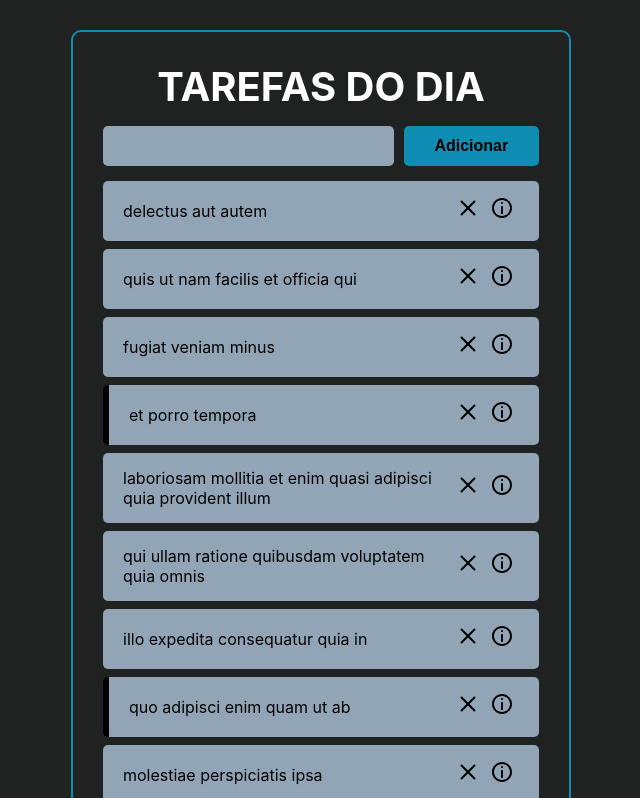
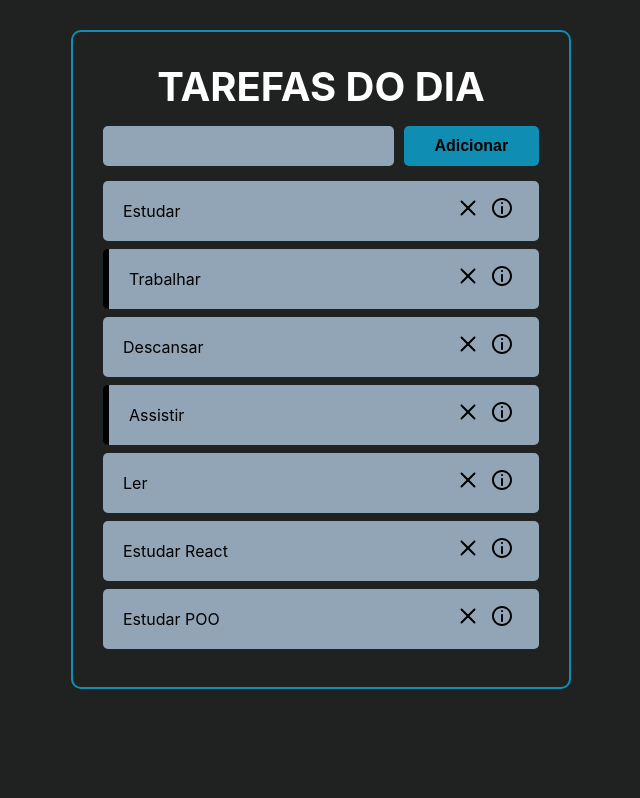
Before and after one commit to CamilaSilva1/Node.js, a React (Create React App) app: page / in a window 1280 px wide. Shown: the top 798 px of the page, without its empty margins (319-959 px from the left). Built offline with nearby package versions, Linux system fonts and the light colour scheme; data requests are answered from the project's data file.

Commit message:
api request e css do task details

```diff
--- a/db.json
+++ b/db.json
@@ -3,62 +3,44 @@
     {
       "userId": 1,
       "id": 1,
-      "title": "delectus aut autem",
+      "title": "Estudar",
       "completed": false
     },
     {
       "userId": 1,
       "id": 2,
-      "title": "quis ut nam facilis et officia qui",
-      "completed": false
+      "title": "Trabalhar",
+      "completed": true
     },
     {
       "userId": 1,
       "id": 3,
-      "title": "fugiat veniam minus",
+      "title": "Descansar",
       "completed": false
     },
     {
       "userId": 1,
       "id": 4,
-      "title": "et porro tempora",
+      "title": "Assistir",
       "completed": true
     },
     {
       "userId": 1,
       "id": 5,
-      "title": "laboriosam mollitia et enim quasi adipisci quia provident illum",
+      "title": "Ler",
       "completed": false
     },
     {
       "userId": 1,
       "id": 6,
-      "title": "qui ullam ratione quibusdam voluptatem quia omnis",
+      "title": "Estudar React",
       "completed": false
     },
     {
       "userId": 1,
       "id": 7,
-      "title": "illo expedita consequatur quia in",
+      "title": "Estudar POO",
       "completed": false
-    },
-    {
-      "userId": 1,
-      "id": 8,
-      "title": "quo adipisci enim quam ut ab",
-      "completed": true
-    },
-    {
-      "userId": 1,
-      "id": 9,
-      "title": "molestiae perspiciatis ipsa",
-      "completed": false
-    },
-    {
-      "userId": 1,
-      "id": 10,
-      "title": "illo est ratione doloremque quia maiores aut",
-      "completed": true
     }
   ]
 }
--- a/package.json
+++ b/package.json
@@ -7,6 +7,7 @@
     "@testing-library/react": "^12.1.4",
     "@testing-library/user-event": "^13.5.0",
     "axios": "^0.26.1",
+    "json-server": "^0.17.0",
     "react": "^17.0.2",
     "react-dom": "^17.0.2",
     "react-icons": "^4.3.1",
--- a/src/Components/TaskDetails.jsx
+++ b/src/Components/TaskDetails.jsx
@@ -2,12 +2,13 @@
 /*Page to show task details*/
 
 // libraries
-import React from 'react'
+import React, {useState} from 'react'
 
 import Button from './Button'
 import styles from '../css/TaskDetails.module.css'
 import { useParams } from 'react-router-dom'
 import {useNavigate} from 'react-router-dom'
+import AddTask from './AddTask.jsx'
 
 
 const TaskDetails = () => {
@@ -16,10 +17,22 @@ const TaskDetails = () => {
 
     const navigate = useNavigate();
 
+    const [inputDetails, setInputDetails] = useState("");
+
     //handle when the user click the back button
     const handleBackButton = () => {
 
             navigate(-1);
+    }
+
+    // insert the details
+    const handleInputDetails = (e) => {
+
+    }
+
+    // inserting the datails to the json
+    const handleAddDetailsClick = () => {
+
     }
 
     return(
@@ -35,9 +48,13 @@ const TaskDetails = () => {
             {/* main text of the page */}
             <div className={styles.task_details_container}>
 
-                <h2> {params.taskTitle} </h2>
+               <h2> {params.taskTitle} </h2>
 
-                <p> Detalhes da tarefa selecionada </p>
+               <p> Insira os detalhes da tarefa: </p>
+
+               <AddTask />
+
+               <p> Detalhes da tarefa: </p>
 
             </div>
         </>
--- a/src/css/Task.module.css
+++ b/src/css/Task.module.css
@@ -10,12 +10,10 @@
     justify-content: space-between;
     color: rgb(0, 0, 0);
     align-items: center;
+    cursor: pointer;
 
 }
 
-.task-title {
-    cursor: pointer;
-}
 
 .buttons_container{
     width: 30%;
@@ -30,4 +28,5 @@
     font-size: 24px;
     color: rgb(0, 0, 0);
     margin: 0 5px;
+    cursor: pointer;
 }
--- a/src/css/TaskDetails.module.css
+++ b/src/css/TaskDetails.module.css
@@ -2,7 +2,7 @@
 /*css task details*/
 
 .task_details_container{
-    background-color: rgb(67, 70, 70);
+    background-color: rgb(50, 53, 53);
     margin: 15px 0;
     padding: 15px 20px;
     display: flex;
@@ -15,6 +15,8 @@
     color: rgb(0, 0, 0);
     font-size: 40px;
     font-weight: bold;
+    display: flex;
+    justify-content: center;
 }
 
 .back_button_container{
```
Also changed, not shown: src/App.jsx (+3 -16 lines), 1 other file (tests, documents, lock files or other folders).
